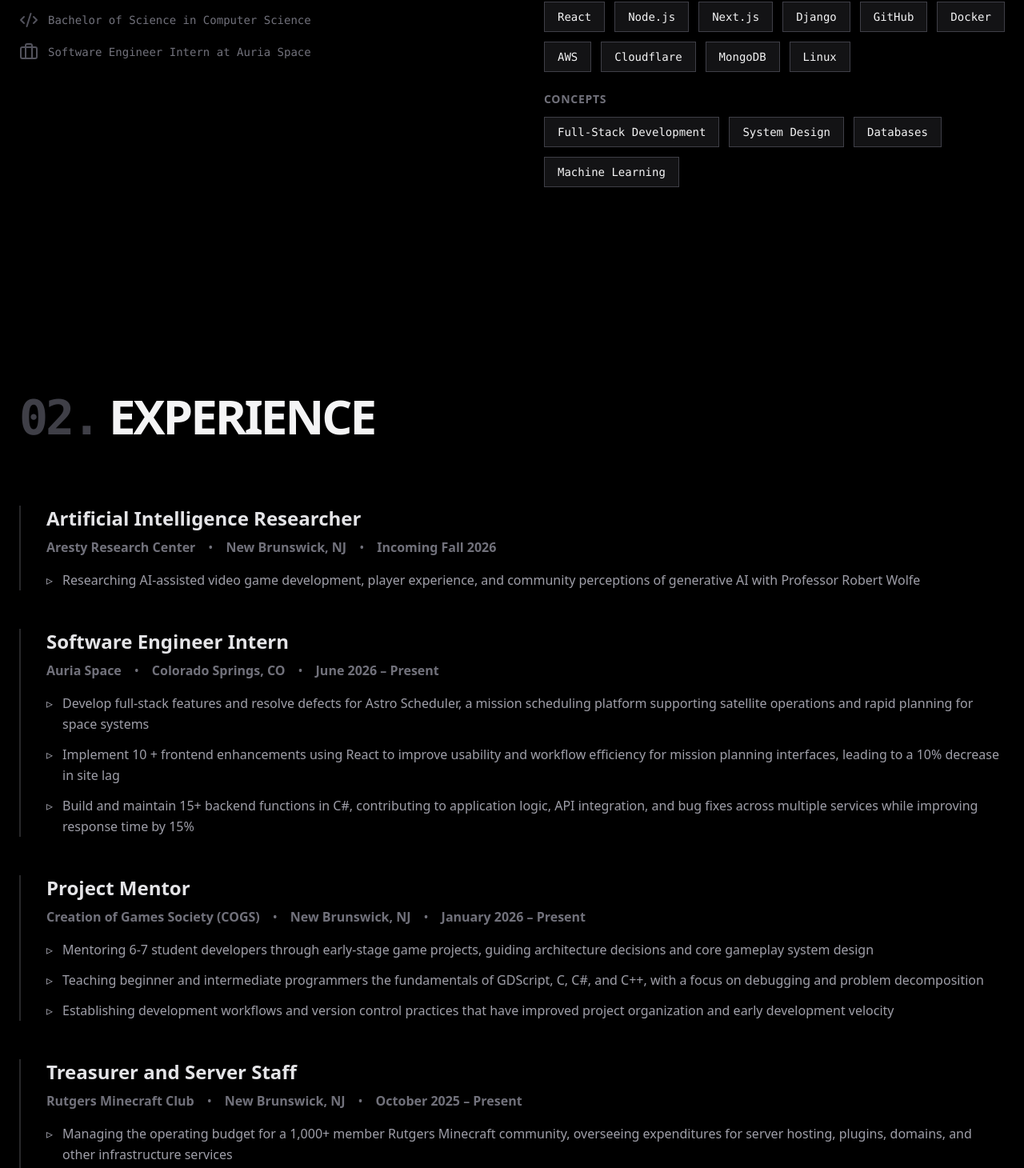
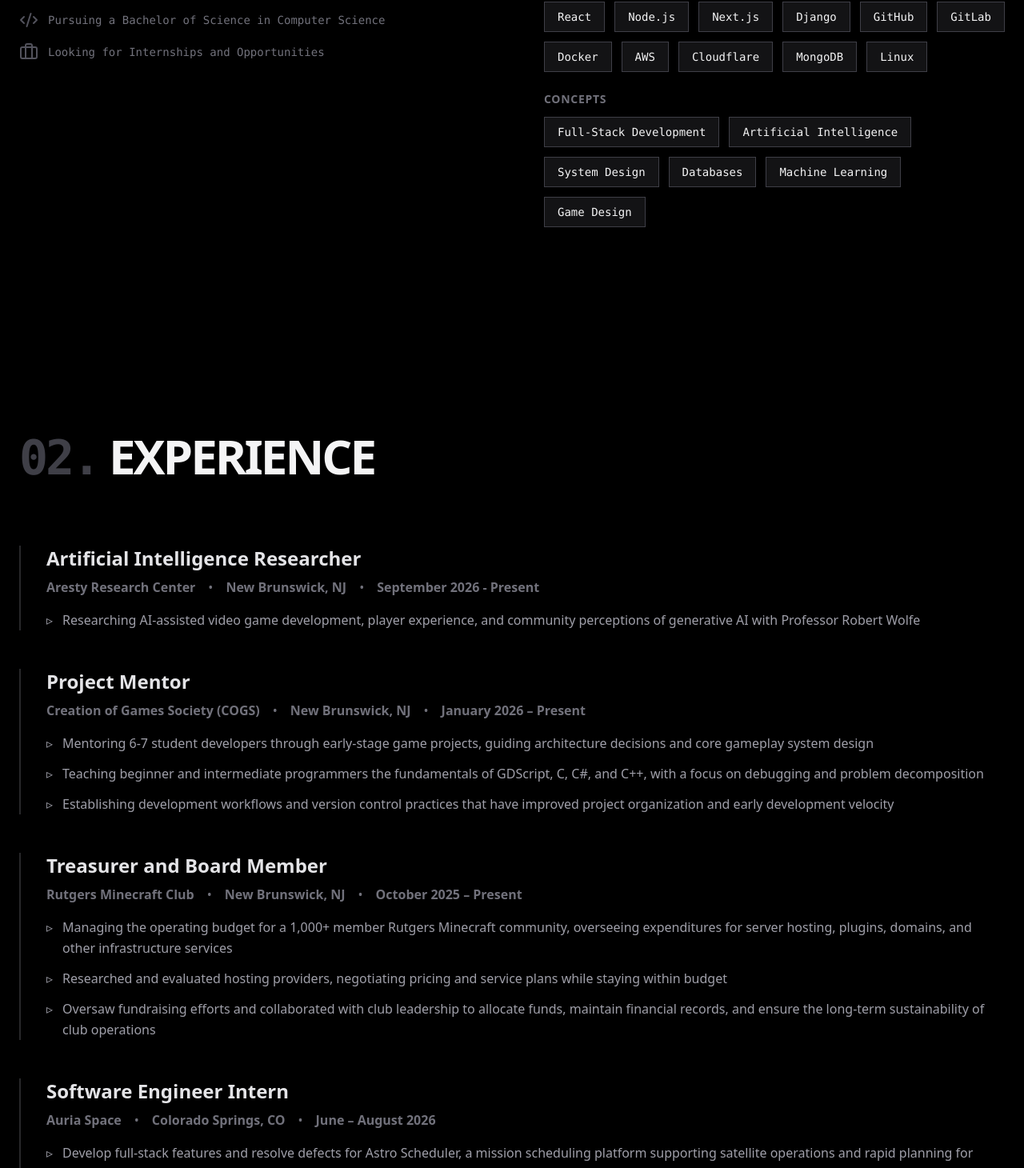
Before and after one commit to chexedy/portfolio, a React (Vite) app: page / in a window 1280 px wide. Shown: the part 1308-2768 px from the top of the page at 80% size. Built offline with nearby package versions, Linux system fonts and the light colour scheme.

Commit message:
updated info for fall 26

```diff
--- a/src/App.tsx
+++ b/src/App.tsx
@@ -254,20 +254,9 @@
       role: "Artificial Intelligence Researcher",
       org: "Aresty Research Center",
       location: "New Brunswick, NJ",
-      date: "Incoming Fall 2026",
+      date: "September 2026 - Present",
       points: [
         "Researching AI-assisted video game development, player experience, and community perceptions of generative AI with Professor Robert Wolfe"
-      ]
-    },
-    {
-      role: "Software Engineer Intern",
-      org: "Auria Space",
-      location: "Colorado Springs, CO",
-      date: "June 2026 – Present",
-      points: [
-        "Develop full-stack features and resolve defects for Astro Scheduler, a mission scheduling platform supporting satellite operations and rapid planning for space systems",
-        "Implement 10 + frontend enhancements using React to improve usability and workflow efficiency for mission planning interfaces, leading to a 10% decrease in site lag",
-        "Build and maintain 15+ backend functions in C#, contributing to application logic, API integration, and bug fixes across multiple services while improving response time by 15%"
       ]
     },
     {
@@ -282,21 +271,32 @@
       ]
     },
     {
-      role: "Treasurer and Server Staff",
+      role: "Treasurer and Board Member",
       org: "Rutgers Minecraft Club",
       location: "New Brunswick, NJ",
       date: "October 2025 – Present",
       points: [
         "Managing the operating budget for a 1,000+ member Rutgers Minecraft community, overseeing expenditures for server hosting, plugins, domains, and other infrastructure services",
         "Researched and evaluated hosting providers, negotiating pricing and service plans while staying within budget",
-        "Oversaw fundraising efforts and collaborated with club leadership to allocate funds, maintain financial records, and ensure the long- term sustainability of club operations"
+        "Oversaw fundraising efforts and collaborated with club leadership to allocate funds, maintain financial records, and ensure the long-term sustainability of club operations"
+      ]
+    },
+    {
+      role: "Software Engineer Intern",
+      org: "Auria Space",
+      location: "Colorado Springs, CO",
+      date: "June – August 2026",
+      points: [
+        "Develop full-stack features and resolve defects for Astro Scheduler, a mission scheduling platform supporting satellite operations and rapid planning for space systems",
+        "Implement 10 + frontend enhancements using React to improve usability and workflow efficiency for mission planning interfaces, leading to a 10% decrease in site lag",
+        "Build and maintain 15+ backend functions in C#, contributing to application logic, API integration, and bug fixes across multiple services while improving response time by 15%"
       ]
     },
     {
       role: "IT & AI Automation Extern",
       org: "Rutgers MSA & ICNA-NJ",
       location: "Somerset, NJ",
-      date: "April 2026 – June 2026",
+      date: "April – June 2026",
       points: [
         "Developing AI-powered workflows to scale Islamic awareness and community outreach on social media platforms during the 2026 FIFA World Cup"
       ]
@@ -337,7 +337,7 @@
   const games = [
     {
       title: "Fishing Frenzy",
-      description: "A fast-paced two-player fishing battle where competitors race against a 60-second clock to catch the most fish. Originally developed for Rutgers COGS as a 2-4 player controller-based game, this custom version features has two-player gameplay with keyboard controls for head-to-head action.",
+      description: "A fast-paced fishing battle where competitors race against a 60-second clock to catch the most fish. Originally developed for Rutgers COGS as a 2-4 player controller-based game, this custom version features has two-player gameplay with keyboard controls for head-to-head action.",
       status: "Complete",
       tech: ["Godot Engine", "GDScript", "Aseprite"],
       features: ["2D", "Action", "Two-Player Competitive", "Local Multiplayer"],
@@ -360,8 +360,8 @@
 
   const skills = {
     languages: ["Java", "Python", "C", "C++", "C#", "Lua", "JavaScript", "TypeScript", "SQL", "HTML", "CSS"],
-    frameworks: ["React", "Node.js", "Next.js", "Django", "GitHub", "Docker", "AWS", "Cloudflare", "MongoDB", "Linux"],
-    concepts: ["Full-Stack Development", "System Design", "Databases", "Machine Learning"]
+    frameworks: ["React", "Node.js", "Next.js", "Django", "GitHub", "GitLab", "Docker", "AWS", "Cloudflare", "MongoDB", "Linux"],
+    concepts: ["Full-Stack Development", "Artificial Intelligence", "System Design", "Databases", "Machine Learning", "Game Design"]
   };
 
   return (
@@ -732,11 +732,11 @@
                   </div>
                   <div className="flex items-center gap-3">
                     <Code2 className="w-6 h-6 text-zinc-600" />
-                    <span className="text-zinc-500 font-mono text-sm">Bachelor of Science in Computer Science</span>
+                    <span className="text-zinc-500 font-mono text-sm">Pursuing a Bachelor of Science in Computer Science</span>
                   </div>
                   <div className="flex items-center gap-3">
                     <Briefcase className="w-6 h-6 text-zinc-600" />
-                    <span className="text-zinc-500 font-mono text-sm">Software Engineer Intern at Auria Space</span>
+                    <span className="text-zinc-500 font-mono text-sm">Looking for Internships and Opportunities</span>
                   </div>
                 </div>
               </div>
@@ -1077,7 +1077,7 @@
         </section> */}
 
         <footer className="border-t border-zinc-900 py-12 px-6 text-center text-zinc-700 bg-black/80 backdrop-blur-sm">
-          <p className="text-sm font-mono tracking-wider">© 2026 chexedy incorporated (Real) | Built with React, TypeScript & Tailwind CSS</p>
+          <p className="text-sm font-mono tracking-wider">© 2026 chexedy incorporated (real) | Built with React, TypeScript & Tailwind CSS</p>
         </footer>
 
         <button
```
